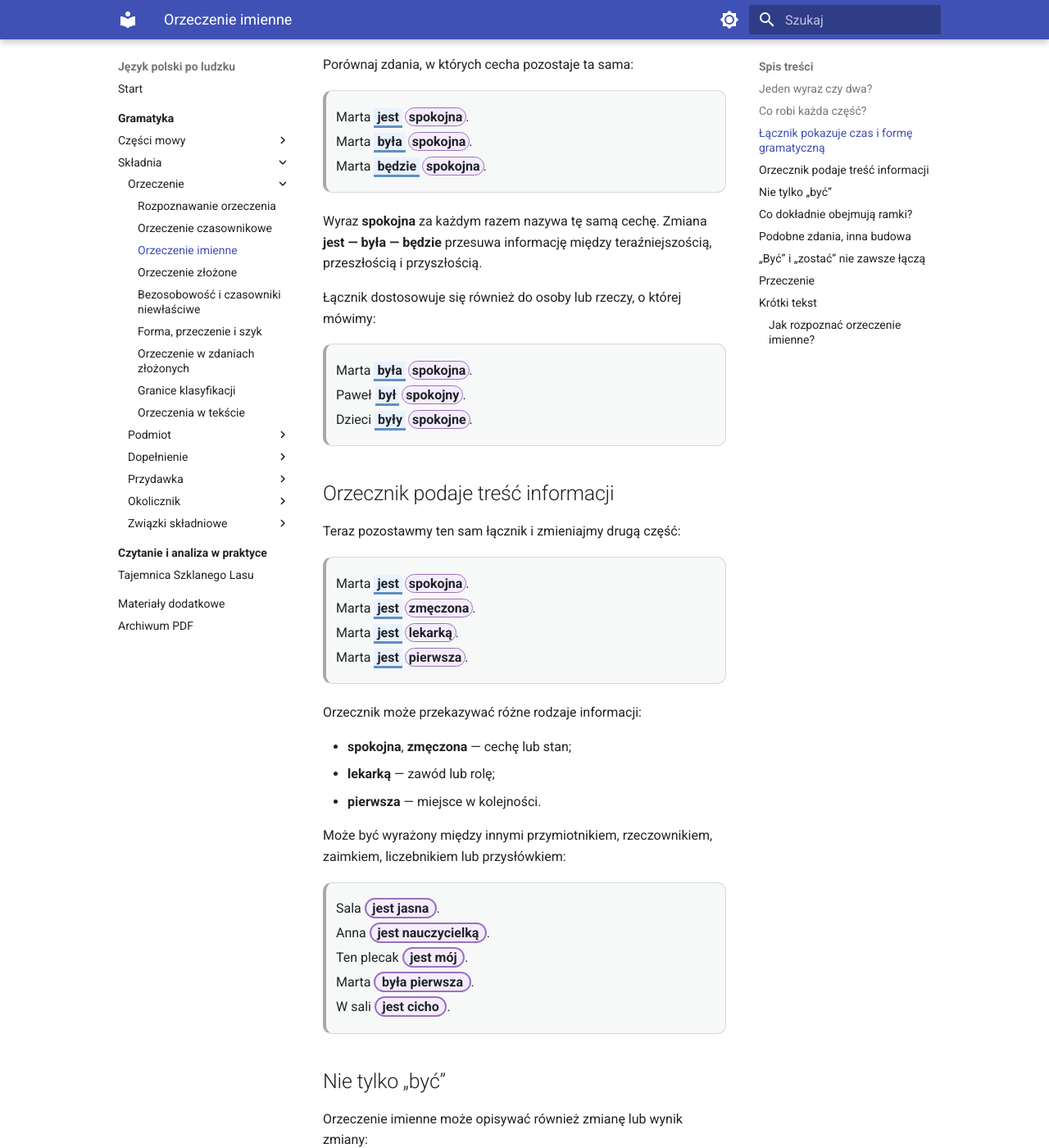
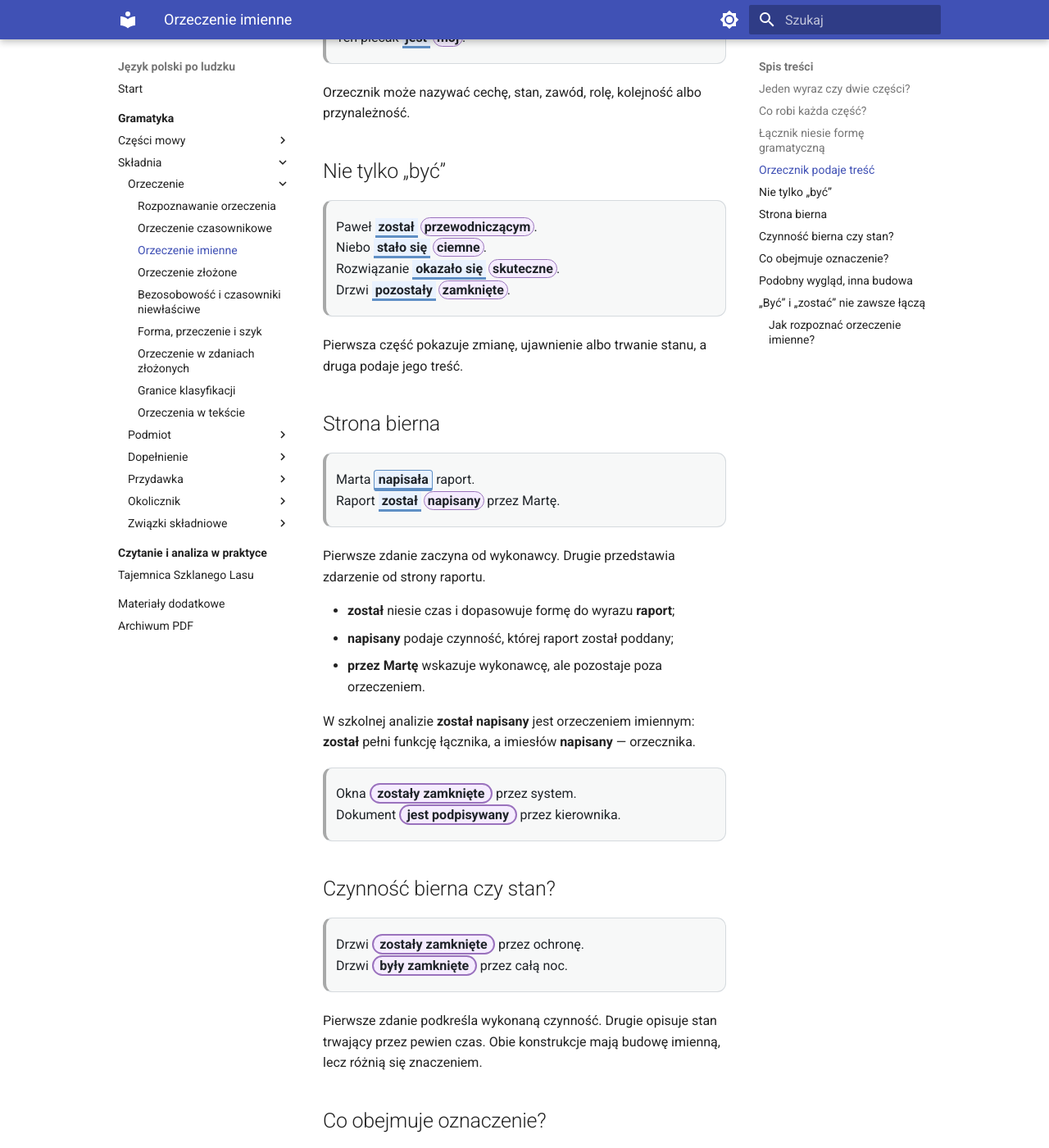
Before and after one commit to dchorazkiewicz/SP_JP, an MkDocs documentation site: the page built from docs/gramatyka/skladnia/orzeczenie/orzeczenie-imienne.md, in a window 1280 px wide and 1400 px high, scrolled down 1667 px. Shown: the whole window at 82% size. Built offline with MkDocs 1.6.1 and Material for MkDocs 9.7.7, drawn with Linux system fonts in a browser that asks for light colours; some of the changed text lies outside the part shown.

Commit message:
Uzupełnij orzeczenie imienne o stronę bierną

```diff
--- a/docs/gramatyka/skladnia/orzeczenie/orzeczenie-imienne.md
+++ b/docs/gramatyka/skladnia/orzeczenie/orzeczenie-imienne.md
@@ -2,192 +2,121 @@
 
 <div class="predicate-lesson" markdown>
 
-## Jeden wyraz czy dwa?
-
-Porównaj:
+## Jeden wyraz czy dwie części?
 
 > Marta <span class="predicate-mark predicate-mark--verbal">pracuje</span>.
-
 > Marta <span class="predicate-part-linker">jest</span> <span class="predicate-part-predicative">spokojna</span>.
 
-W pierwszym zdaniu jeden wyraz wystarcza, aby powiedzieć, co robi Marta. W drugim pełna informacja powstaje dopiero z połączenia dwóch wyrazów.
-
-Spróbuj usunąć jeden z nich:
+W pierwszym zdaniu jeden czasownik sam przekazuje informację. W drugim potrzebne są dwa wyrazy.
 
 > Marta jest…
 
-Nie dowiadujemy się, jaka jest Marta ani kim jest.
+Nie wiemy, jaka jest Marta ani kim jest.
 
 > Marta spokojna.
 
-Rozumiemy przypisaną cechę, ale w neutralnej wypowiedzi brakuje elementu, który tworzy pełne zdanie i umieszcza informację w czasie.
+Rozumiemy cechę, ale w neutralnym zdaniu brakuje elementu wiążącego ją z Martą i umieszczającego informację w czasie.
 
-Dopiero połączenie **jest spokojna** przekazuje całość: mówi, że teraz przypisujemy Marcie cechę spokoju.
+Dopiero **jest spokojna** tworzy pełną informację.
 
 ## Co robi każda część?
 
 > Marta <span class="predicate-part-linker">jest</span> <span class="predicate-part-predicative">spokojna</span>.
 
-- **jest** łączy Martę z informacją o niej oraz pokazuje czas teraźniejszy, trzecią osobę i liczbę pojedynczą;
-- **spokojna** podaje właściwą treść informacji — nazywa cechę Marty.
+- **jest** łączy Martę z informacją i pokazuje czas, osobę oraz liczbę;
+- **spokojna** podaje właściwą treść — cechę Marty.
 
-Część, która **łączy** podmiot z informacją o nim, nazywamy **łącznikiem**. Część, która mówi, jaka jest dana osoba lub rzecz, kim jest albo czym się stała, nazywamy **orzecznikiem**.
-
-<div class="predicate-tree">jest spokojna
-├── łączy Martę z informacją → jest → łącznik
-└── nazywa przypisaną cechę → spokojna → orzecznik</div>
-
-Połączenie łącznika i orzecznika nazywamy **orzeczeniem imiennym**.
+Pierwszą część nazywamy **łącznikiem**, drugą **orzecznikiem**, a całe połączenie — **orzeczeniem imiennym**.
 
 <div class="predicate-concept">
   <span class="predicate-concept__label">Pojęcie</span>
   <strong>Orzeczenie imienne</strong>
-  <p>To orzeczenie, w którym jedna część łączy podmiot z informacją, a druga przypisuje mu cechę, stan, rolę, zawód lub tożsamość.</p>
+  <p>To orzeczenie, w którym jedna część łączy podmiot z informacją, a druga przypisuje mu cechę, stan, rolę, tożsamość albo czynność przedstawioną biernie.</p>
 </div>
 
-## Łącznik pokazuje czas i formę gramatyczną
-
-Porównaj zdania, w których cecha pozostaje ta sama:
+## Łącznik niesie formę gramatyczną
 
 > Marta <span class="predicate-part-linker">jest</span> <span class="predicate-part-predicative">spokojna</span>.
-
 > Marta <span class="predicate-part-linker">była</span> <span class="predicate-part-predicative">spokojna</span>.
-
 > Marta <span class="predicate-part-linker">będzie</span> <span class="predicate-part-predicative">spokojna</span>.
 
-Wyraz **spokojna** za każdym razem nazywa tę samą cechę. Zmiana **jest — była — będzie** przesuwa informację między teraźniejszością, przeszłością i przyszłością.
+Cecha pozostaje ta sama. Zmiana łącznika przenosi informację między teraźniejszością, przeszłością i przyszłością.
 
-Łącznik dostosowuje się również do osoby lub rzeczy, o której mówimy:
-
-> Marta <span class="predicate-part-linker">była</span> <span class="predicate-part-predicative">spokojna</span>.
-
-> Paweł <span class="predicate-part-linker">był</span> <span class="predicate-part-predicative">spokojny</span>.
-
-> Dzieci <span class="predicate-part-linker">były</span> <span class="predicate-part-predicative">spokojne</span>.
-
-## Orzecznik podaje treść informacji
-
-Teraz pozostawmy ten sam łącznik i zmieniajmy drugą część:
+## Orzecznik podaje treść
 
 > Marta <span class="predicate-part-linker">jest</span> <span class="predicate-part-predicative">spokojna</span>.
+> Marta <span class="predicate-part-linker">jest</span> <span class="predicate-part-predicative">lekarką</span>.
+> Marta <span class="predicate-part-linker">jest</span> <span class="predicate-part-predicative">pierwsza</span>.
+> Ten plecak <span class="predicate-part-linker">jest</span> <span class="predicate-part-predicative">mój</span>.
 
-> Marta <span class="predicate-part-linker">jest</span> <span class="predicate-part-predicative">zmęczona</span>.
-
-> Marta <span class="predicate-part-linker">jest</span> <span class="predicate-part-predicative">lekarką</span>.
-
-> Marta <span class="predicate-part-linker">jest</span> <span class="predicate-part-predicative">pierwsza</span>.
-
-Orzecznik może przekazywać różne rodzaje informacji:
-
-- **spokojna**, **zmęczona** — cechę lub stan;
-- **lekarką** — zawód lub rolę;
-- **pierwsza** — miejsce w kolejności.
-
-Może być wyrażony między innymi przymiotnikiem, rzeczownikiem, zaimkiem, liczebnikiem lub przysłówkiem:
-
-> Sala <span class="predicate-mark predicate-mark--nominal">jest jasna</span>.
-
-> Anna <span class="predicate-mark predicate-mark--nominal">jest nauczycielką</span>.
-
-> Ten plecak <span class="predicate-mark predicate-mark--nominal">jest mój</span>.
-
-> Marta <span class="predicate-mark predicate-mark--nominal">była pierwsza</span>.
-
-> W sali <span class="predicate-mark predicate-mark--nominal">jest cicho</span>.
+Orzecznik może nazywać cechę, stan, zawód, rolę, kolejność albo przynależność.
 
 ## Nie tylko „być”
 
-Orzeczenie imienne może opisywać również zmianę lub wynik zmiany:
-
 > Paweł <span class="predicate-part-linker">został</span> <span class="predicate-part-predicative">przewodniczącym</span>.
-
 > Niebo <span class="predicate-part-linker">stało się</span> <span class="predicate-part-predicative">ciemne</span>.
-
 > Rozwiązanie <span class="predicate-part-linker">okazało się</span> <span class="predicate-part-predicative">skuteczne</span>.
-
 > Drzwi <span class="predicate-part-linker">pozostały</span> <span class="predicate-part-predicative">zamknięte</span>.
 
-W każdym przykładzie pierwsza część łączy podmiot z informacją i wskazuje sposób jej obowiązywania, a druga podaje właściwą treść.
+Pierwsza część pokazuje zmianę, ujawnienie albo trwanie stanu, a druga podaje jego treść.
 
-## Co dokładnie obejmują ramki?
+## Strona bierna
+
+> Marta <span class="predicate-mark predicate-mark--verbal">napisała</span> raport.
+> Raport <span class="predicate-part-linker">został</span> <span class="predicate-part-predicative">napisany</span> przez Martę.
+
+Pierwsze zdanie zaczyna od wykonawcy. Drugie przedstawia zdarzenie od strony raportu.
+
+- **został** niesie czas i dopasowuje formę do wyrazu **raport**;
+- **napisany** podaje czynność, której raport został poddany;
+- **przez Martę** wskazuje wykonawcę, ale pozostaje poza orzeczeniem.
+
+W szkolnej analizie **został napisany** jest orzeczeniem imiennym: **został** pełni funkcję łącznika, a imiesłów **napisany** — orzecznika.
+
+> Okna <span class="predicate-mark predicate-mark--nominal">zostały zamknięte</span> przez system.
+> Dokument <span class="predicate-mark predicate-mark--nominal">jest podpisywany</span> przez kierownika.
+
+## Czynność bierna czy stan?
+
+> Drzwi <span class="predicate-mark predicate-mark--nominal">zostały zamknięte</span> przez ochronę.
+> Drzwi <span class="predicate-mark predicate-mark--nominal">były zamknięte</span> przez całą noc.
+
+Pierwsze zdanie podkreśla wykonaną czynność. Drugie opisuje stan trwający przez pewien czas. Obie konstrukcje mają budowę imienną, lecz różnią się znaczeniem.
+
+## Co obejmuje oznaczenie?
 
 > Marta <span class="predicate-part-linker">jest</span> bardzo <span class="predicate-part-predicative">spokojna</span>.
+> Marta <span class="predicate-part-linker">jest</span> doświadczoną <span class="predicate-part-predicative">kierowniczką</span> dużego zespołu.
 
-Orzeczeniem jest **jest spokojna**. Wyraz **bardzo** nie nazywa nowej cechy, lecz mówi o jej natężeniu. Dlatego pozostaje poza ramkami.
+Orzeczeniami są **jest spokojna** i **jest kierowniczką**. Wyrazy **bardzo**, **doświadczoną** oraz **dużego zespołu** tylko rozwijają treść.
 
-> Marta <span class="predicate-part-linker">jest</span> bardzo doświadczoną <span class="predicate-part-predicative">kierowniczką</span> dużego zespołu badawczego.
-
-Orzeczenie to **jest kierowniczką**:
-
-- **jest** — łącznik;
-- **kierowniczką** — właściwy orzecznik;
-- **bardzo doświadczoną** — określenie rzeczownika **kierowniczką**;
-- **dużego zespołu badawczego** — informacja rozwijająca nazwę roli.
-
-<div class="predicate-checkpoint">
-  <div class="predicate-checkpoint__title">Zasada oznaczeń</div>
-  <p>Ramki obejmują łącznik i właściwy orzecznik. Wyrazy tylko rozwijające cechę, stan lub nazwę roli pozostają poza ramkami. Jeżeli dodatki rozdzielają obie części, każdą z nich zaznaczamy osobno.</p>
-</div>
-
-## Podobne zdania, inna budowa
-
-Porównaj:
+## Podobny wygląd, inna budowa
 
 > Marta <span class="predicate-mark predicate-mark--nominal">jest zmęczona</span>.
-
 > Marta <span class="predicate-mark predicate-mark--verbal">wróciła</span> zmęczona.
 
-W pierwszym zdaniu **zmęczona** jest konieczną częścią głównej informacji: **jest zmęczona**. W drugim główną informację przekazuje czasownik **wróciła**, a wyraz **zmęczona** dopowiada, w jakim stanie Marta wróciła. Nie jest częścią orzeczenia.
+W pierwszym zdaniu **zmęczona** jest konieczną częścią głównej informacji. W drugim czasownik **wróciła** sam nazywa zdarzenie, a **zmęczona** tylko dopowiada stan Marty podczas powrotu.
 
 ## „Być” i „zostać” nie zawsze łączą
 
 > Marta <span class="predicate-mark predicate-mark--nominal">jest zmęczona</span>.
-
 > Marta <span class="predicate-mark predicate-mark--verbal">jest</span> w domu.
 
-W pierwszym zdaniu **jest** potrzebuje informacji **zmęczona**, aby przypisać Marcie cechę. W drugim samo **jest** oznacza przebywanie lub znajdowanie się w określonym miejscu. Nie pełni wtedy funkcji łącznika.
+W drugim zdaniu **jest** samodzielnie oznacza przebywanie.
 
 > Paweł <span class="predicate-mark predicate-mark--nominal">został kierownikiem</span>.
-
 > Paweł <span class="predicate-mark predicate-mark--verbal">został</span> w biurze.
 
-W pierwszym zdaniu **został** łączy Pawła z nową rolą. W drugim oznacza, że Paweł nie wyszedł z biura.
-
-## Przeczenie
-
-> Marta <span class="predicate-mark predicate-mark--nominal">nie jest zmęczona</span>.
-
-> Paweł <span class="predicate-mark predicate-mark--nominal">nie został kierownikiem</span>.
-
-> Marta <span class="predicate-part-linker">nie jest</span> całkiem <span class="predicate-part-predicative">pewna</span>.
-
-Przeczenie **nie** odnosi się do całego orzeczenia. W ostatnim zdaniu wyraz **całkiem** określa stopień pewności i pozostaje poza oznaczeniem.
-
-## Krótki tekst
-
-<div class="predicate-story">
-  <div class="predicate-story__title">Po zakończeniu projektu</div>
-  <div class="predicate-story__body" markdown>
-
-Na początku Marta <span class="predicate-part-linker">była</span> jeszcze <span class="predicate-part-predicative">niepewna</span> swojej nowej roli. Po kilku miesiącach <span class="predicate-part-linker">stała się</span> najbardziej samodzielną <span class="predicate-part-predicative">badaczką</span> w zespole. Jej raport <span class="predicate-part-linker">okazał się</span> wyjątkowo <span class="predicate-part-predicative">dokładny</span>, a zaproponowana metoda <span class="predicate-part-linker">pozostała</span> <span class="predicate-part-predicative">podstawą</span> dalszych prac.
-
-  </div>
-</div>
-
-<div class="predicate-reading__commentary" markdown>
-<strong>Co pokazuje tekst?</strong>
-
-Łączniki **była**, **stała się**, **okazał się** i **pozostała** wskazują czas oraz sposób przypisania informacji. Orzeczniki **niepewna**, **badaczką**, **dokładny** i **podstawą** podają właściwą treść. Wyrazy **jeszcze**, **najbardziej samodzielną** i **wyjątkowo** rozwijają tę treść, dlatego nie należą do właściwych orzeczników zaznaczonych ramką.
-</div>
+W drugim zdaniu **został** oznacza, że Paweł nie wyszedł.
 
 <div class="predicate-summary">
 <h3>Jak rozpoznać orzeczenie imienne?</h3>
 <ul>
-  <li>Sprawdź, czy pełna informacja wymaga dwóch współpracujących części.</li>
-  <li>Ustal, która część łączy podmiot z informacją i pokazuje czas lub formę gramatyczną — to łącznik.</li>
-  <li>Ustal, która część nazywa cechę, stan, rolę, zawód lub tożsamość — to orzecznik.</li>
-  <li>Nie włączaj do ramek wyrazów, które tylko określają stopień albo rozwijają nazwę.</li>
-  <li>Sprawdź znaczenie czasowników <em>być</em> i <em>zostać</em>; nie w każdym zdaniu pełnią funkcję łącznika.</li>
+  <li>Najpierw sprawdź, czy pełna informacja wymaga dwóch współpracujących części.</li>
+  <li>Opisz ich funkcje, a dopiero potem nazwij łącznik i orzecznik.</li>
+  <li>Orzecznik może przekazywać cechę, rolę, stan, tożsamość albo czynność bierną.</li>
+  <li>Stronę bierną z <em>być</em> lub <em>zostać</em> analizuj szkolnie jako orzeczenie imienne.</li>
+  <li>Nie włączaj wyrazów tylko rozwijających cechę lub nazwę roli.</li>
 </ul>
 </div>
 
```
